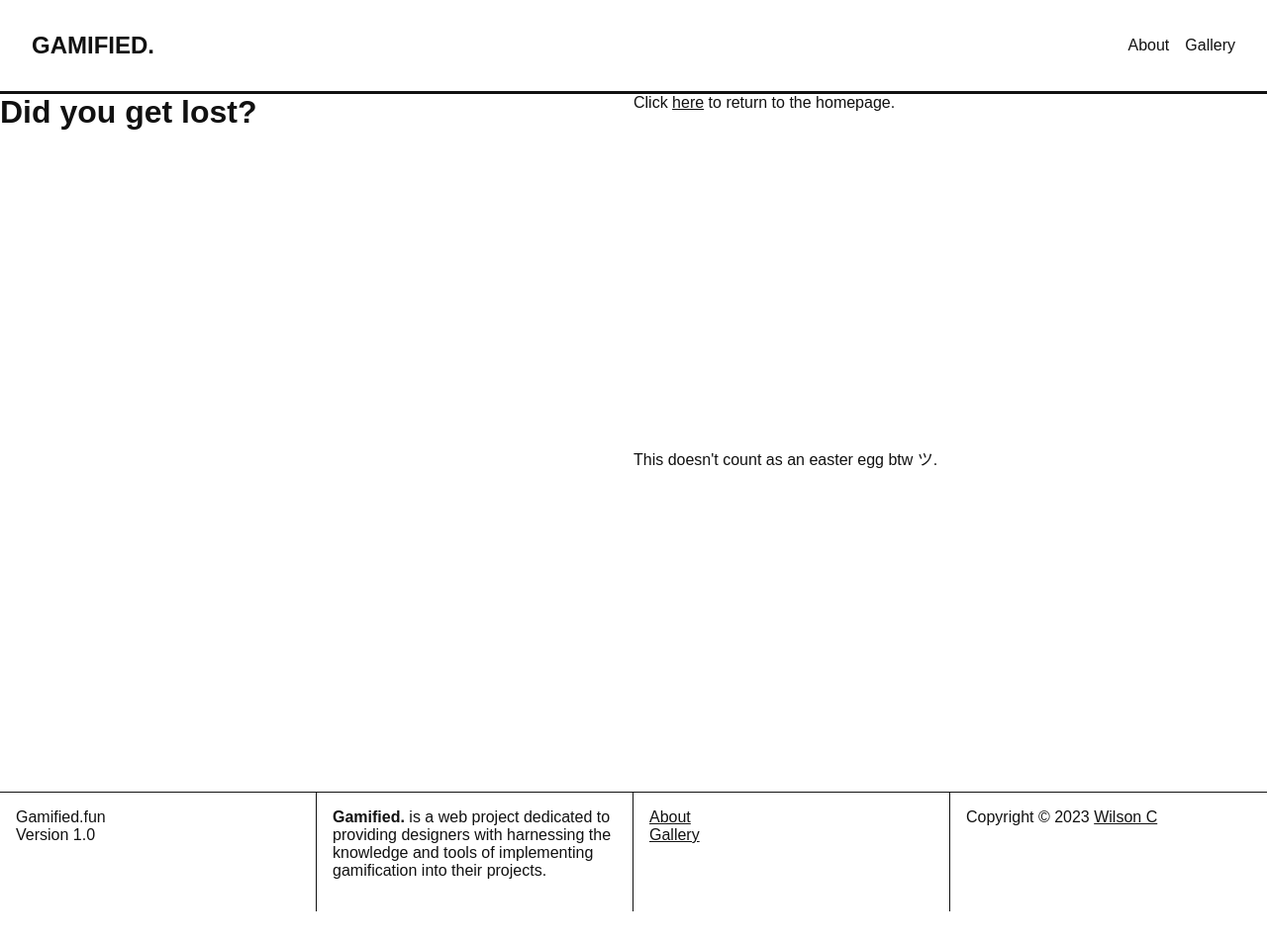
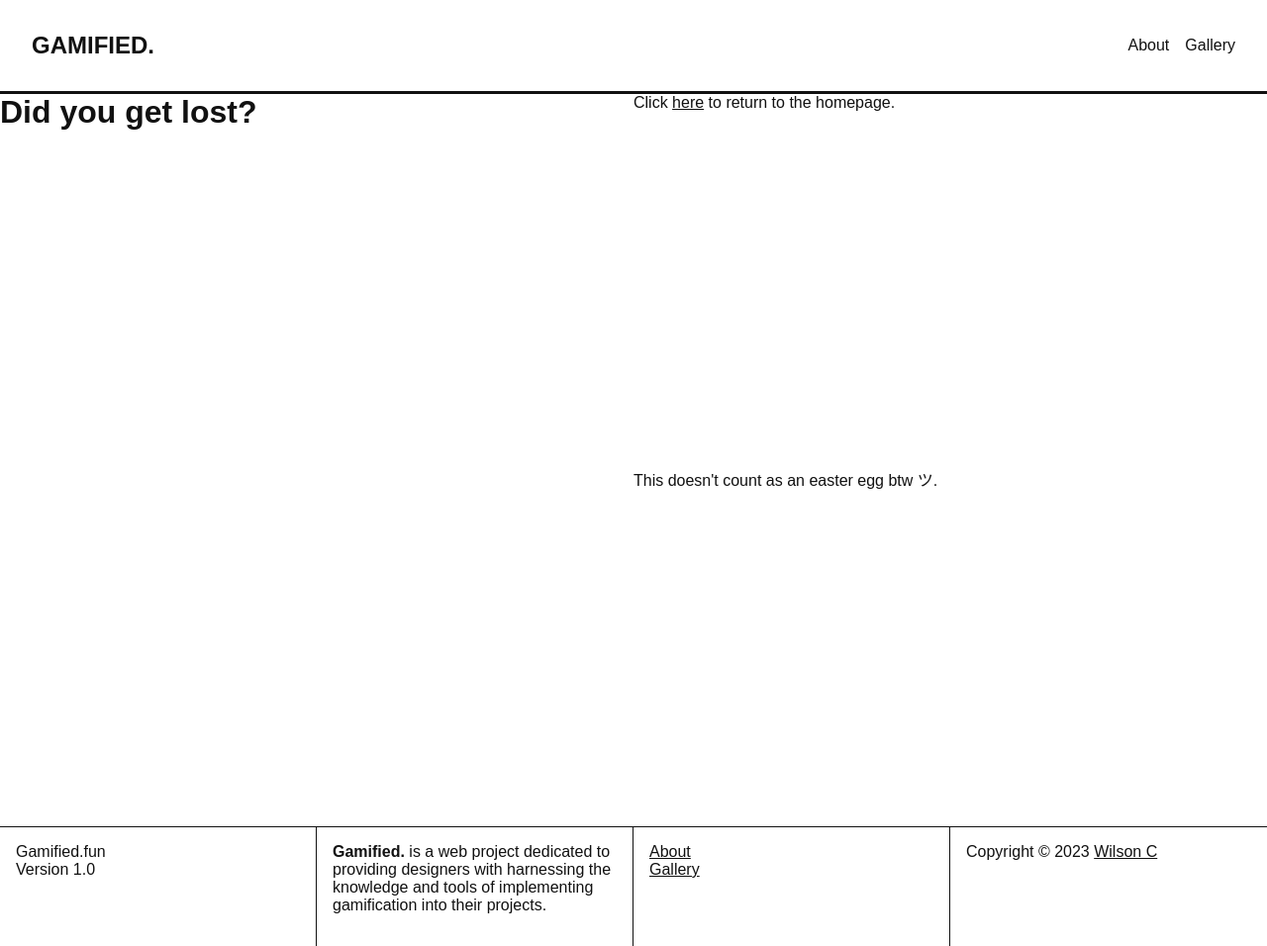
Before and after one commit to wilsonchangjy/gamified, a plain HTML site: page 404.html in a window 1280 px wide. Shown: the whole page at 99% size. Before the commit the page ends 921 px from the top, so only its background shows below. Drawn offline with nearby package versions, Linux system fonts and the light colour scheme; a web font is replaced by a local one.

Commit message:
Update style.css

```diff
--- a/css/style.css
+++ b/css/style.css
@@ -1808,7 +1808,7 @@ input:checked + .slider-toggle:before {
 
 /* About Page */
 .text-box {
-    min-height: 87.25vh;
+    min-height: 92.5vh;
     display: grid;
     grid-template-columns: repeat(2, 1fr);
 }
```
